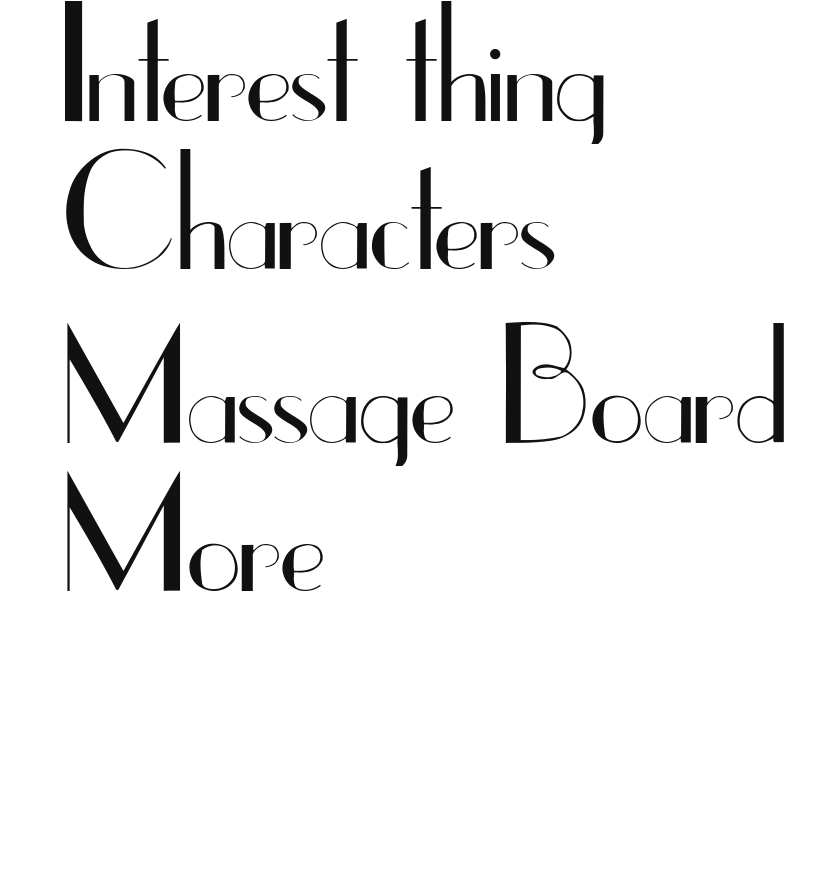
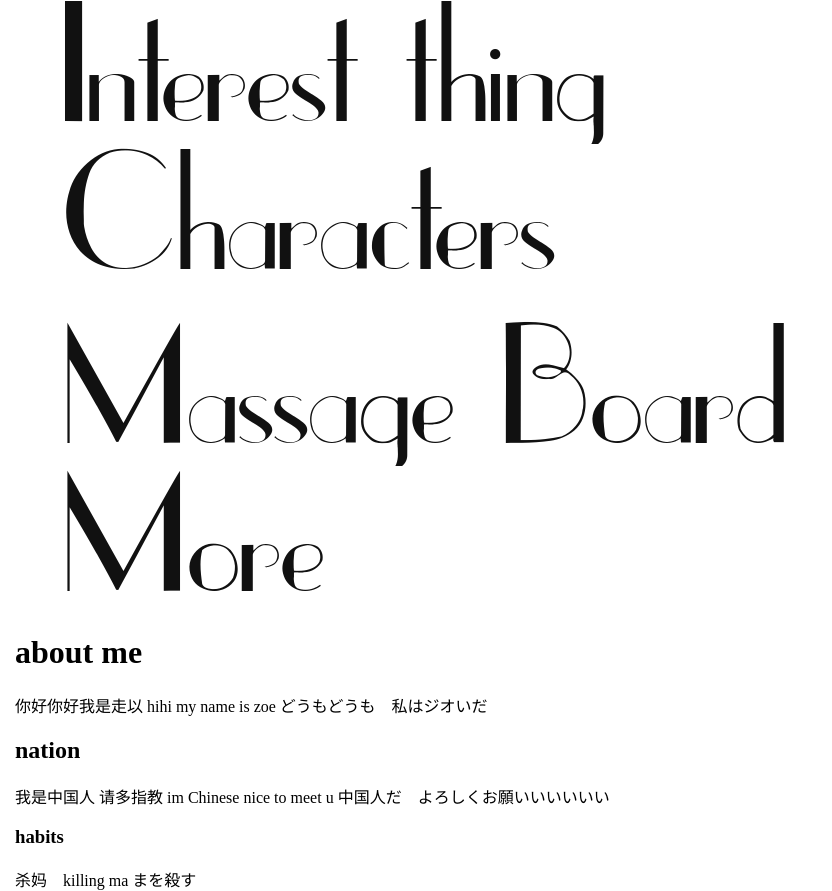
Before and after one commit to AAbcbGe/AAbcbGe.github.io, a plain HTML site: page index.html in a window 1280 px wide. Shown: the part 512-1403 px from the top of the page, without its empty margins (0-832 px from the left). Before the commit the page ends 1125 px from the top, so only its background shows below. Drawn offline with Linux system fonts and the light colour scheme.

Commit message:
Update index.html

```diff
--- a/index.html
+++ b/index.html
@@ -47,5 +47,16 @@ td {
 	<br>
 <a href="../送/OMO.html"><img src="../呱.png" width="358" height="139" alt=""/></a>
 	<br>
+
+
+	<h1>about me</h1>
+	<p1>你好你好我是走以 hihi my name is zoe どうもどうも　私はジオいだ</p1>
+	<h2>nation</h2>
+	<p2>我是中国人 请多指教 im Chinese nice to meet u 中国人だ　よろしくお願いいいいいい</p2>
+	<h3>habits</h3>
+	<p3>杀妈　killing ma まを殺す</p3>
+
+
+
 </body>
 </html>
```
